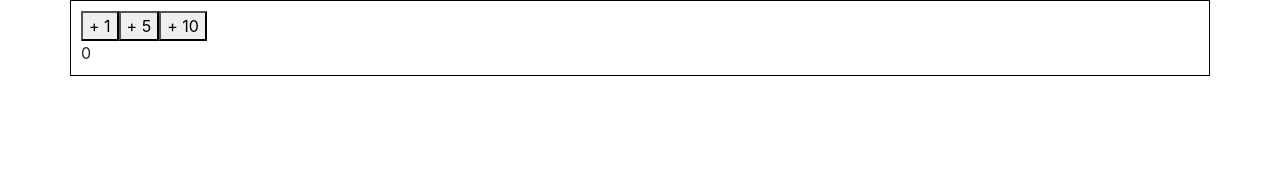
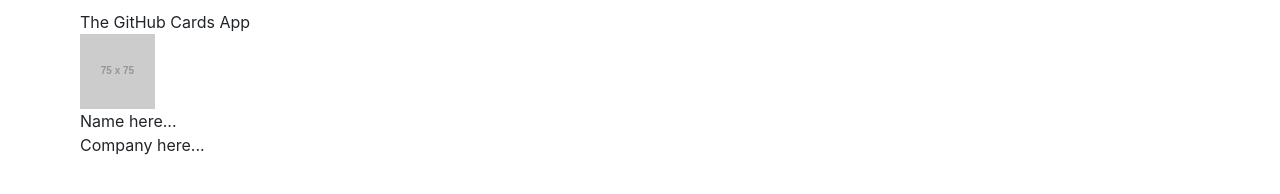
Before and after one commit to valeryan/react-example, a React app: page / in a window 1280 px wide. Built offline with nearby package versions, Linux system fonts and the light colour scheme; some packages are replaced by stand-ins of ours; placeholder pictures from the web are drawn by us.

Commit message:
rgs2.1 and rgs2.2

```diff
--- a/src/components/App.js
+++ b/src/components/App.js
@@ -1,29 +1,25 @@
-import React, {useState} from 'react';
+import React from 'react';
 
-function Button({onClickFunction, increment}) {
-  const handleClick = () => onClickFunction(increment);
-  return (
-    <button onClick={handleClick}>
-      + {increment}
-    </button>
-  );
+class Card extends React.Component {
+  render() {
+    return (
+      <div className="github-profile">
+        <img src="https://placehold.it/75" />
+        <div className="info">
+          <div className="name">Name here...</div>
+          <div className="company">Company here...</div>
+        </div>
+      </div>
+    );
+  }
 }
-
-function Display({message}) {
-  return (
-  <div>{message}</div>
-  );
+export default class App extends React.Component {
+  render() {
+    return (
+      <div>
+        <div className="header">{this.props.title}</div>
+        <Card />
+      </div>
+    );
+  }
 }
-
-export default function App() {
-  const [counter, setCounter] = useState(0);
-  const incrementCounter = (incrementValue) => setCounter(counter + incrementValue);
-  return (
-    <div>
-      <Button onClickFunction={incrementCounter} increment={1}/>
-      <Button onClickFunction={incrementCounter} increment={5}/>
-      <Button onClickFunction={incrementCounter} increment={10}/>
-      <Display message={counter} />
-    </div>
-  );
-}
--- a/src/index.html
+++ b/src/index.html
@@ -1,10 +1,10 @@
 <!DOCTYPE html>
 <html lang="en">
-<head>
-    <meta charset="utf-8">
+  <head>
+    <meta charset="utf-8" />
     <title>How to set up React, Webpack, and Babel</title>
-</head>
-<body>
+  </head>
+  <body>
     <div id="root" class="container"></div>
-</body>
+  </body>
 </html>
--- a/src/index.js
+++ b/src/index.js
@@ -6,6 +6,6 @@ import ReactDOM from 'react-dom';
 import App from './components/App';
 
 ReactDOM.render(
-  <App />,
+  <App title="The GitHub Cards App" />,
   document.getElementById('root'),
 );
--- a/src/scss/app.scss
+++ b/src/scss/app.scss
@@ -1,7 +1,6 @@
 @import "~bootstrap/scss/bootstrap";
 
 .container {
-    border: 1px solid black;
     padding: 10px;
     margin-bottom: 20px;
 }
```
